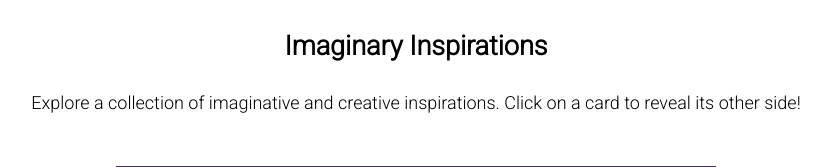
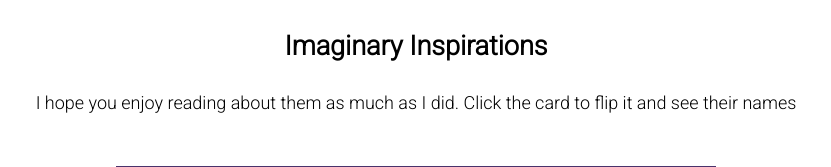
Before and after one commit to SahitiSarva/sahitisarva, a Flask app: page /imaginary-inspirations in a window 1280 px wide. Shown: the top 167 px of the page, without its empty margins (224-1055 px from the left). Run offline with Flask 2, Linux system fonts and the light colour scheme.

Commit message:
change text

```diff
--- a/templates/imaginary_inspirations.html
+++ b/templates/imaginary_inspirations.html
@@ -3,7 +3,7 @@
 {% block content %}
 <div class="projects_intro">
     <h2>Imaginary Inspirations</h2>
-    <p>Explore a collection of imaginative and creative inspirations. Click on a card to reveal its other side!</p>
+    <p>I hope you enjoy reading about them as much as I did. Click the card to flip it and see their names</p>
 </div>
 
 <!-- Carousel Container -->
```
